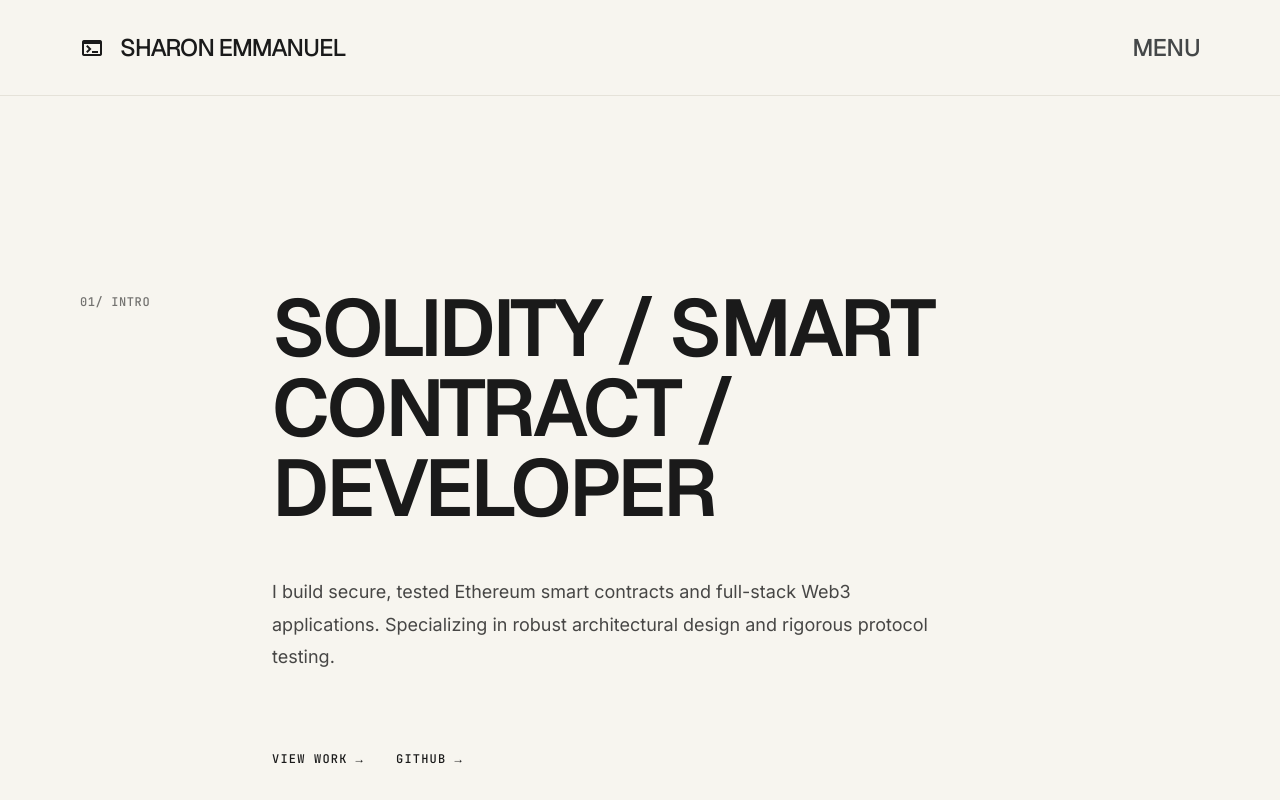
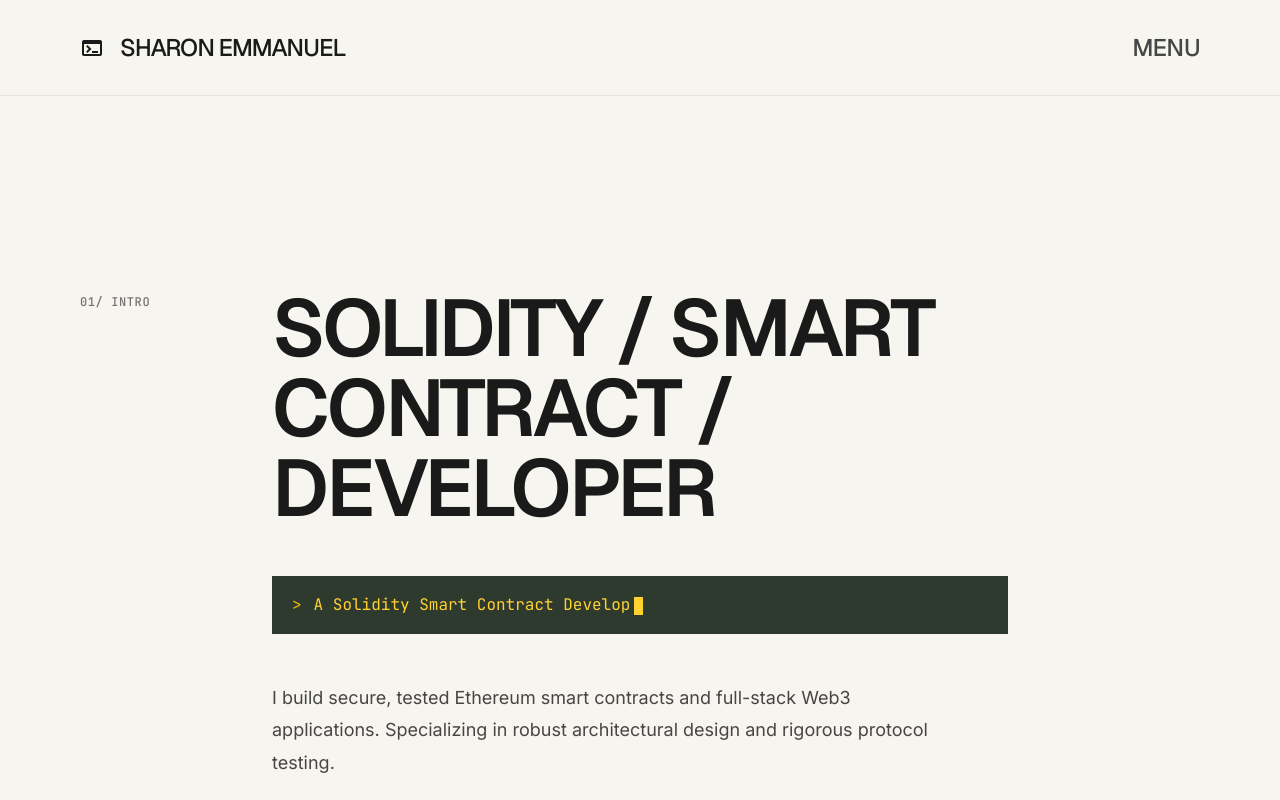
Before and after one commit to Sharon-dev-create/Sharon_Emmanuel_Web3_Porfolio, a Next.js app: page / in a window 1280 px wide. Shown: the top 800 px of the page. Built offline with nearby package versions, Linux system fonts and the light colour scheme.

Commit message:
reconfigurating the frontend

```diff
--- a/app/about/page.tsx
+++ b/app/about/page.tsx
@@ -20,7 +20,7 @@ export default function AboutPage() {
         <div className="md:col-span-7 md:col-start-6">
           <Eyebrow className="mb-4 block">01/ ABOUT</Eyebrow>
           <h1 className="font-display text-headline-mobile md:text-display mb-8">
-            I BUILD AT THE PROTOCOL LAYER.
+            I BUILD AT THE PROTOCOL LAYER
           </h1>
         </div>
       </section>
--- a/components/sections/Hero.tsx
+++ b/components/sections/Hero.tsx
@@ -1,6 +1,7 @@
 import { social } from "@/data/social";
 import ArrowLink from "@/components/ui/ArrowLink";
 import Eyebrow from "@/components/ui/Eyebrow";
+import TerminalTypewriter from "@/components/sections/TerminalTypewriter";
 
 export default function Hero() {
   return (
@@ -13,6 +14,7 @@ export default function Hero() {
           <h1 className="font-display text-headline-mobile md:text-display">
             SOLIDITY / SMART CONTRACT / DEVELOPER
           </h1>
+          <TerminalTypewriter />
           <p className="font-body text-body-lg max-w-2xl text-foreground/80">
             {social.positioning} Specializing in robust architectural design
             and rigorous protocol testing.
--- /dev/null
+++ b/components/sections/TerminalTypewriter.tsx
@@ -0,0 +1,88 @@
+"use client";
+
+import { useEffect, useState } from "react";
+
+const phrases = [
+  "A Web3 / Blockchain Developer",
+  "A Solidity Smart Contract Developer",
+];
+
+const typeSpeed = 75;
+const deleteSpeed = 45;
+const phraseHold = 1800;
+const transitionPause = 500;
+
+export default function TerminalTypewriter() {
+  const [text, setText] = useState(phrases[0]);
+  const [isReducedMotion, setIsReducedMotion] = useState(false);
+
+  useEffect(() => {
+    const mediaQuery = window.matchMedia("(prefers-reduced-motion: reduce)");
+    const updateMotionPreference = () => setIsReducedMotion(mediaQuery.matches);
+
+    updateMotionPreference();
+    mediaQuery.addEventListener("change", updateMotionPreference);
+
+    return () => mediaQuery.removeEventListener("change", updateMotionPreference);
+  }, []);
+
+  useEffect(() => {
+    if (isReducedMotion) {
+      setText(phrases[0]);
+      return;
+    }
+
+    let phraseIndex = 0;
+    let characterIndex = phrases[0].length;
+    let deleting = true;
+    let timeoutId: ReturnType<typeof setTimeout>;
+
+    const tick = () => {
+      const phrase = phrases[phraseIndex];
+
+      if (deleting) {
+        characterIndex -= 1;
+        setText(phrase.slice(0, characterIndex));
+
+        if (characterIndex === 0) {
+          deleting = false;
+          phraseIndex = (phraseIndex + 1) % phrases.length;
+          timeoutId = setTimeout(tick, transitionPause);
+          return;
+        }
+        timeoutId = setTimeout(tick, deleteSpeed);
+        return;
+      }
+
+      const nextPhrase = phrases[phraseIndex];
+      characterIndex += 1;
+      setText(nextPhrase.slice(0, characterIndex));
+
+      if (characterIndex === nextPhrase.length) {
+        deleting = true;
+        timeoutId = setTimeout(tick, phraseHold);
+        return;
+      }
+      timeoutId = setTimeout(tick, typeSpeed);
+    };
+
+    timeoutId = setTimeout(tick, phraseHold);
+    return () => clearTimeout(timeoutId);
+  }, [isReducedMotion]);
+
+  return (
+    <div className="bg-accent-green text-amber-300 px-5 py-4 font-mono text-label md:text-body-md min-h-14 flex items-center overflow-hidden">
+      <span aria-hidden="true" className="shrink-0 mr-3 text-amber-400">
+        &gt;
+      </span>
+      <span aria-hidden="true" className="truncate">
+        {text}
+        <span
+          className="inline-block w-[0.55em] h-[1.1em] bg-amber-300 align-middle ml-1 motion-safe:animate-pulse"
+          aria-hidden="true"
+        />
+      </span>
+      <span className="sr-only">{phrases.join(". ")}</span>
+    </div>
+  );
+}
```
